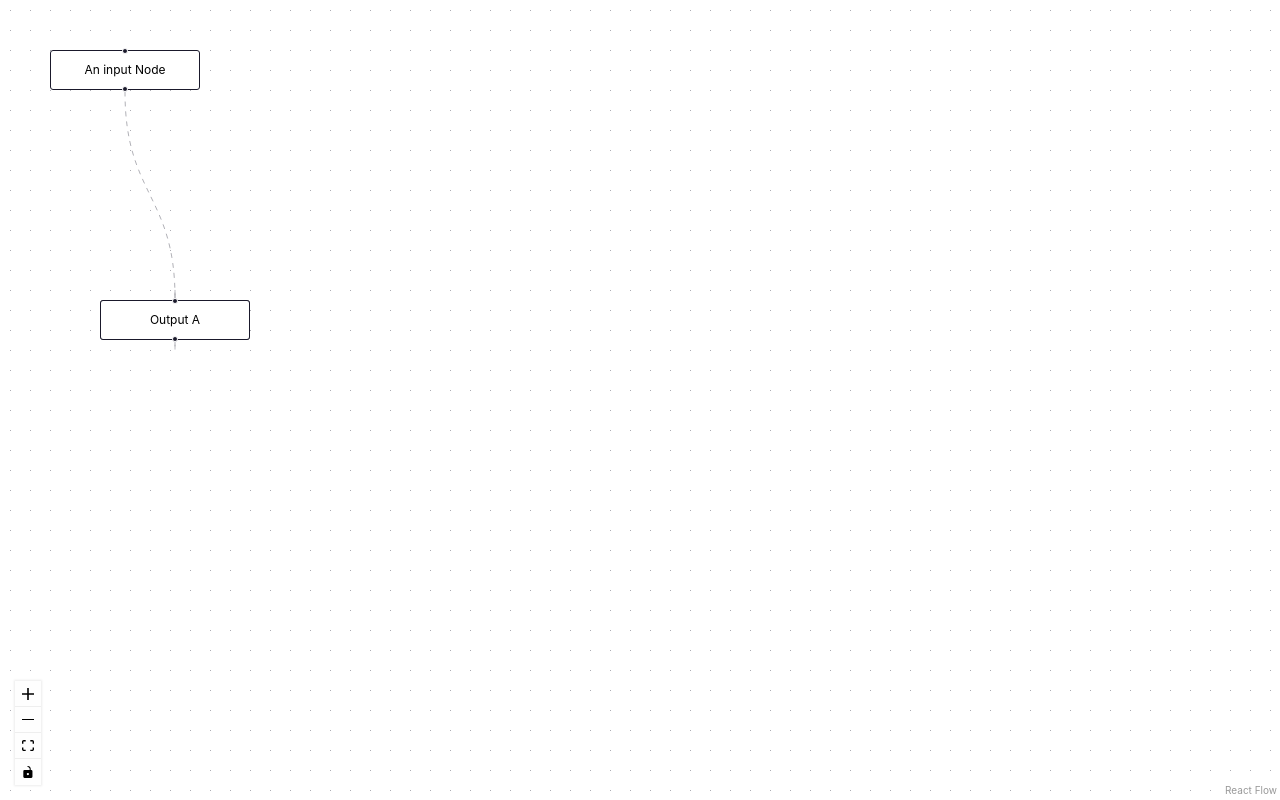
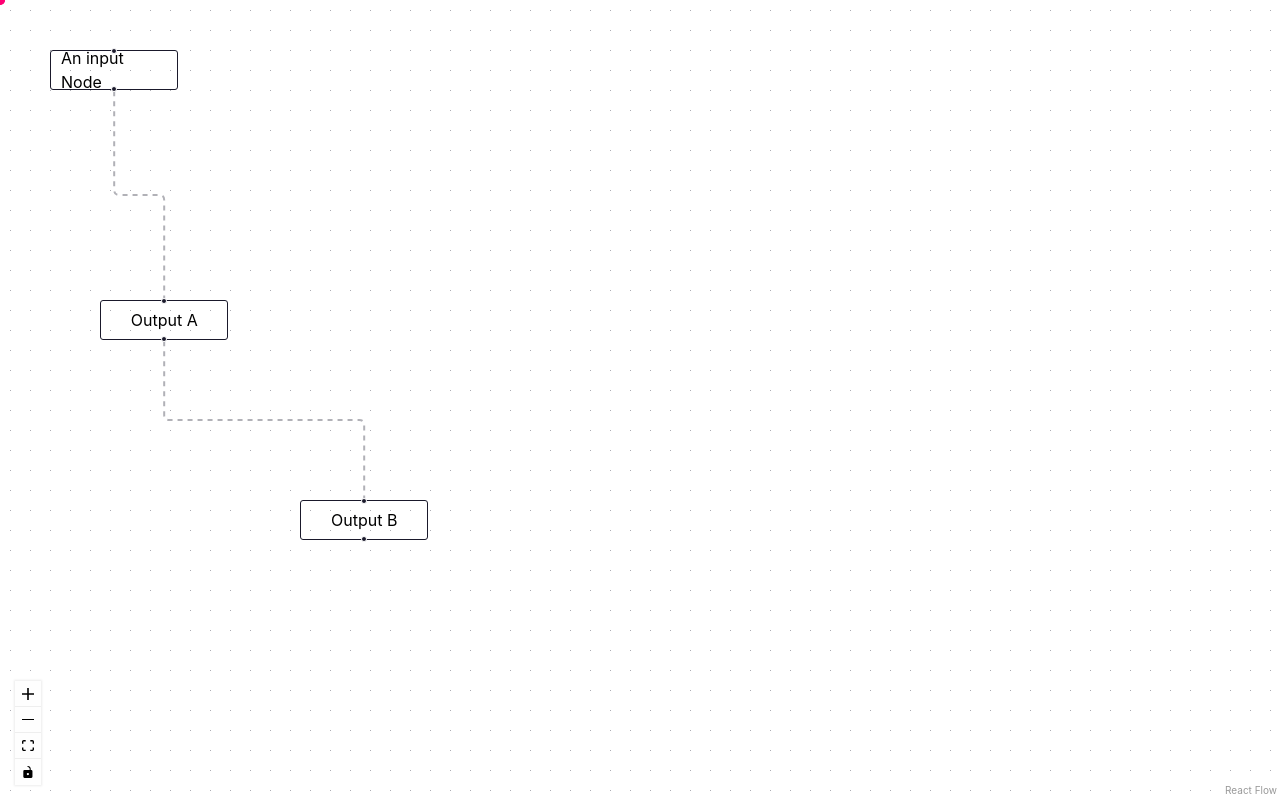
Before and after one commit to Naveed0601/Code-Nest, a React (Create React App) app in the folder frontend/: page /whiteboard in a window 1280 px wide. Built offline with nearby package versions, Linux system fonts and the light colour scheme.

Commit message:
Bug Solve final

```diff
--- a/frontend/src/Data/Edges.json
+++ b/frontend/src/Data/Edges.json
@@ -1,15 +1,20 @@
 [
   {
-    "id" : "n1",
-    "source" : "1",
-    "target" : "2",
-    "animated" : true
+    "id": "n1",
+    "source": "1",
+    "target": "2",
+    "sourceHandle": "s1",
+    "targetHandle": "t2",
+    "animated": true,
+    "type": "animatedSvg"
   },
   {
-    "id" : "n2",
-    "source" : "2",
-    "target" : "3",
-    "animated" : true
+    "id": "n2",
+    "source": "2",
+    "target": "3",
+    "sourceHandle": "s1",
+    "targetHandle": "t2",
+    "animated": true,
+    "type": "animatedSvg"
   }
-
 ]
--- a/frontend/src/Data/TestCodeBlock.json
+++ b/frontend/src/Data/TestCodeBlock.json
@@ -1,20 +1,32 @@
 [
   {
-    "id" : "1",
-    "type" : "a",
-    "data" : {"label" : "An input Node"},
-    "position" : {"x" : 50 , "y" : 50}
+    "id": "1",
+    "type": "CustomNode",
+    "data": {
+      "label": "An input Node",
+      "sourceHandleId": "s1",
+      "targetHandleId": "t2"
+    },
+    "position": { "x": 50, "y": 50 }
   },
   {
-    "id" : "2",
-    "type" : "b",
-    "data" : {"label" : "Output A"},
-    "position" : {"x" : 100 , "y" : 300}
+    "id": "2",
+    "type": "CustomNode",
+    "data": {
+      "label": "Output A",
+      "sourceHandleId": "s1",
+      "targetHandleId": "t2"
+    },
+    "position": { "x": 100, "y": 300 }
   },
   {
-    "id" : "3",
-    "type" : "c",
-    "data" : {"label" : "Output A"},
-    "position" : {"x" : 100 , "y" : 300}
+    "id": "3",
+    "type": "CustomNode",
+    "data": {
+      "label": "Output B",
+      "sourceHandleId": "s1",
+      "targetHandleId": "t2"
+    },
+    "position": { "x": 300, "y": 500 }
   }
 ]
--- a/frontend/src/animationMotion/CircleAnimation.js
+++ b/frontend/src/animationMotion/CircleAnimation.js
@@ -1,5 +1,5 @@
 import React from "react";
-import { BaseEdge, getSmoothStepPath } from "@xyflow/react";
+import { getSmoothStepPath } from "@xyflow/react";
 
 export function AnimatedSVGEdge({
   id,
@@ -20,13 +20,19 @@ export function AnimatedSVGEdge({
   });
 
   return (
-    <>
-      <BaseEdge id={id} path={edgePath} />
+    <svg style={{ overflow: "visible", position: "absolute" }}>
+      <path
+        id={id}
+        d={edgePath}
+        fill="none"
+        stroke="#b1b1b7"
+        strokeWidth={2}
+      />
       <circle r="5" fill="#ff0073">
         <animateMotion dur="2s" repeatCount="indefinite">
           <mpath href={`#${id}`} />
         </animateMotion>
       </circle>
-    </>
+    </svg>
   );
 }
--- a/frontend/src/component/WhiteBoard.js
+++ b/frontend/src/component/WhiteBoard.js
@@ -26,7 +26,7 @@ export const WhiteBoard = () => {
   };
 
   const nodeTypes = {
-    CustomNode : CustomNode,
+    CustomNode: CustomNode,
   };
 
   return (
--- a/frontend/src/nodes/CustomNode.js
+++ b/frontend/src/nodes/CustomNode.js
@@ -1,21 +1,22 @@
-import { Handle, Position } from "@xyflow/react"
-import "./nodes.css"
+import { Handle, Position } from "@xyflow/react";
+import "./nodes.css";
 
-export const CustomNode = ({ id }) => {
+export const CustomNode = ({ data }) => {
   return (
     <div className="codeSpace">
+      <div>{data.label}</div>
       <Handle
+        id={data.targetHandleId}
         type="target"
         position={Position.Top}
-                id={`t${id}`}
         isConnectable={true}
       />
       <Handle
+        id={data.sourceHandleId}
         type="source"
         position={Position.Bottom}
-                id={`s${id}`}
         isConnectable={true}
       />
     </div>
-    )
-}
+  );
+};
--- a/frontend/src/nodes/nodes.css
+++ b/frontend/src/nodes/nodes.css
@@ -4,10 +4,12 @@
     padding: 10px;
     border: 0.8px solid rgb(26, 25, 43);
     border-radius: 3px;
-    position: absolute;
+    position: relative; /* <--- FIXED */
+    display: flex;
     align-items: center;
-    visibility: visible; /* temporary fix, its being set to hidden by default, need to fix */
-}
+    justify-content: center;
+  }
+
 
 .codeSpace > input {
     display: block;
```
Lines whose indentation alone changed are shown as unchanged.
